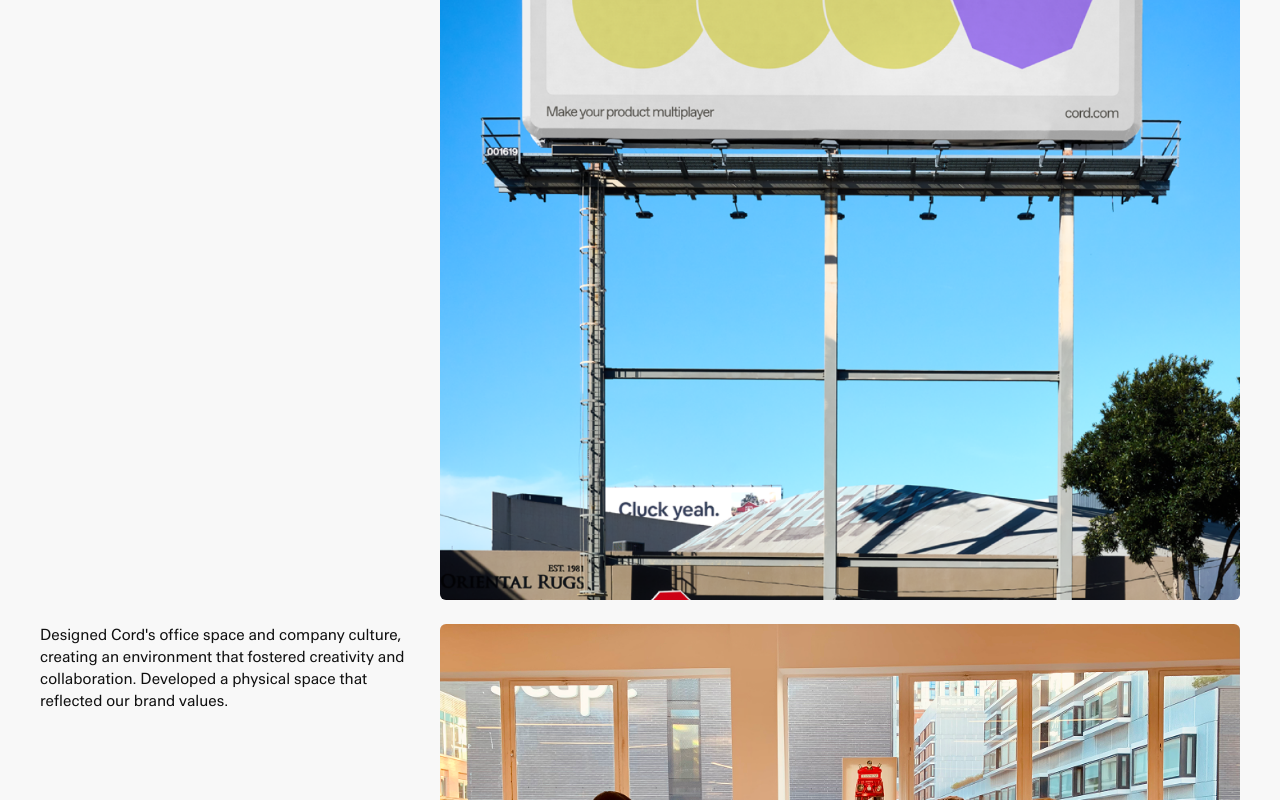
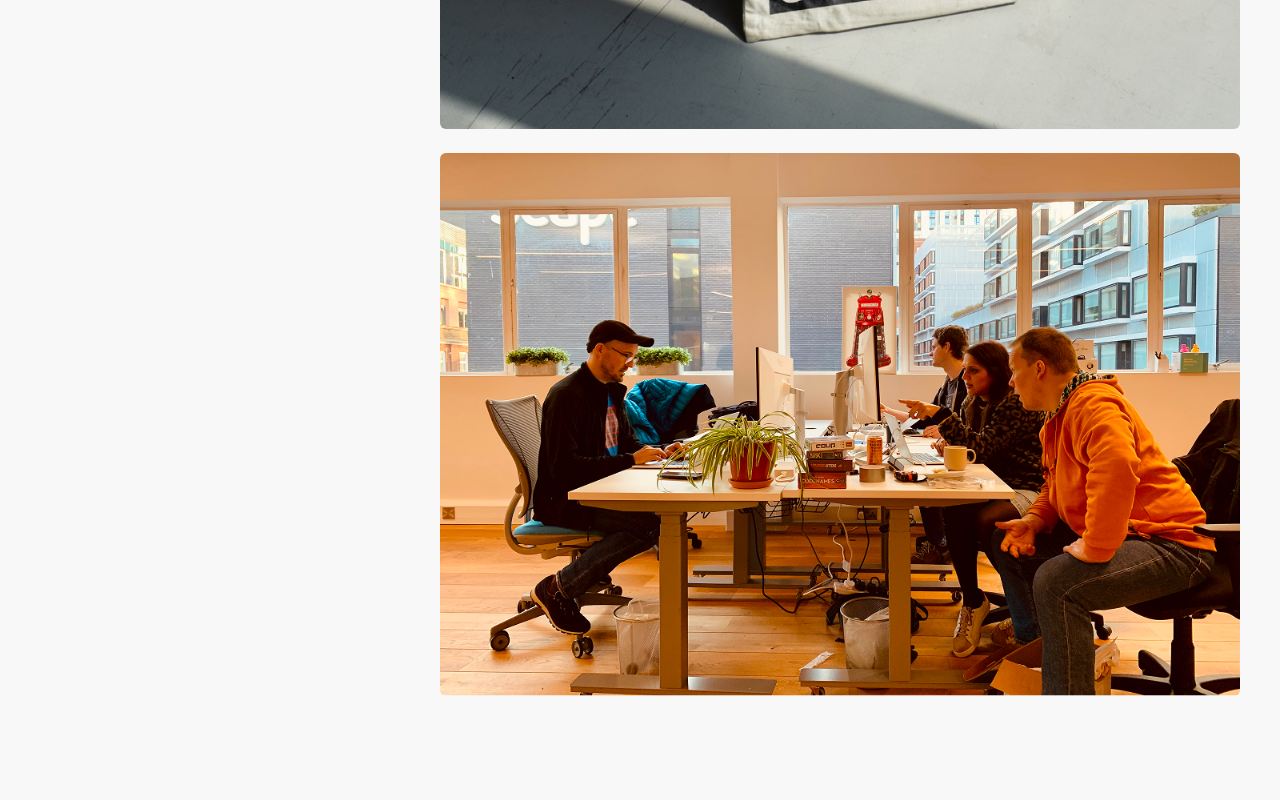
Before and after one commit to anothertompetty/tom-pe, a React (Vite) app: page / in a window 1280 px wide. Shown: the part 10176-10976 px from the top of the page. Built offline with nearby package versions, Linux system fonts and the light colour scheme.

Commit message:
contentz

```diff
--- a/src/App.jsx
+++ b/src/App.jsx
@@ -124,34 +124,19 @@
             alt: 'Cord neon logo'
           },
           {
+            type: 'video',
+            src: '/src/assets/videos/cord/patents.mov',
+            alt: 'Cord patent documentation'
+          },
+          {
             type: 'image',
             src: '/src/assets/images/cord/cord-tote.png',
             alt: 'Cord branded tote bag'
           },
           {
             type: 'image',
-            src: '/src/assets/images/cord/cord-billboard.png',
-            alt: 'Cord billboard in San Francisco'
-          }
-        ]
-      },
-      {
-        description: "Designed Cord's office space and company culture, creating an environment that fostered creativity and collaboration. Developed a physical space that reflected our brand values.",
-        media: [
-          {
-            type: 'image',
             src: '/src/assets/images/cord/cord-office.png',
             alt: 'Cord office space'
-          },
-          {
-            type: 'image',
-            src: '/src/assets/images/cord/cord-patent-1.png',
-            alt: 'Cord patent documentation'
-          },
-          {
-            type: 'image',
-            src: '/src/assets/images/cord/cord-patent-2.png',
-            alt: 'Cord patent documentation'
           }
         ]
       }
```
Also changed, not shown: 1 other file (tests, documents, lock files or other folders).
